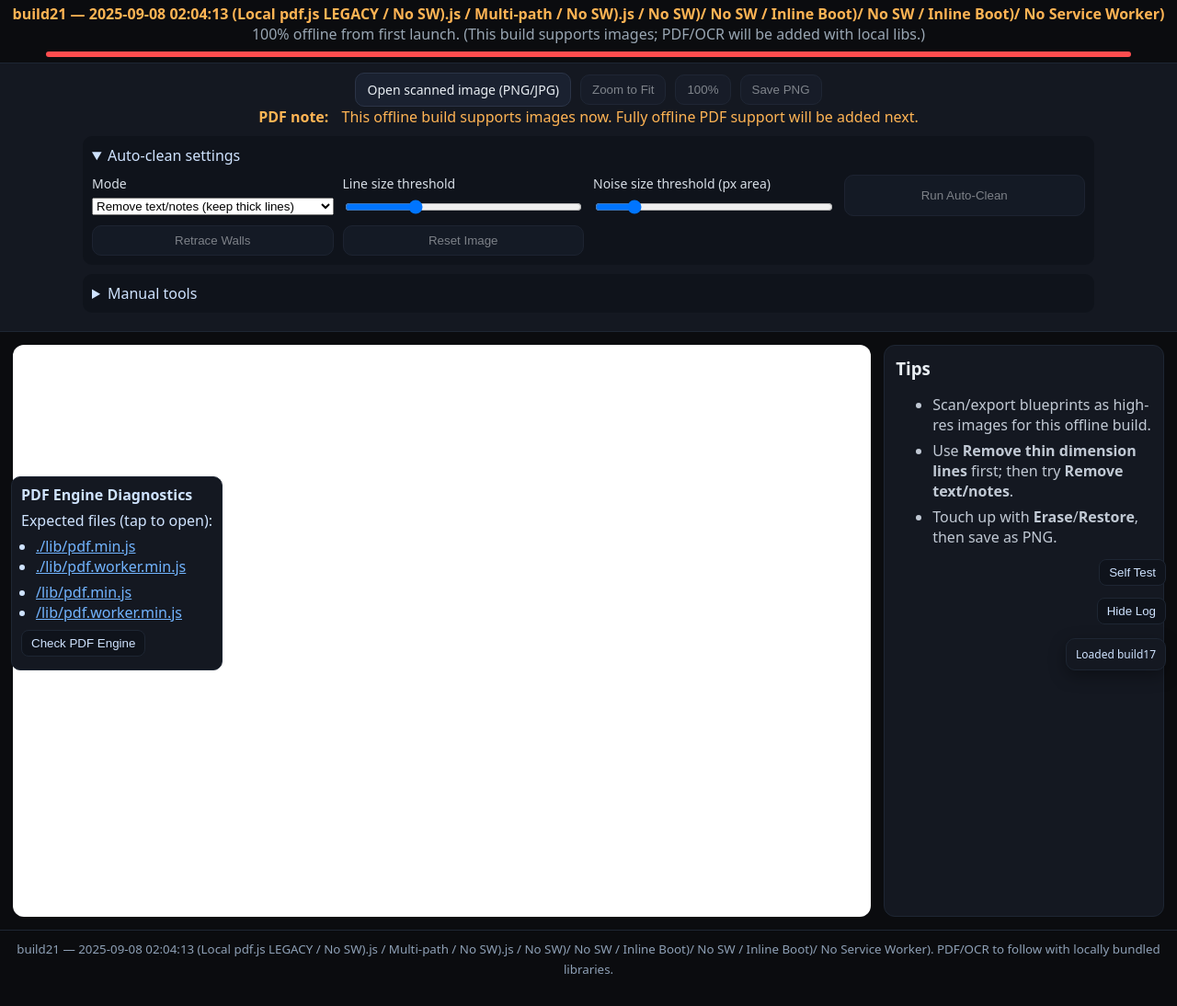
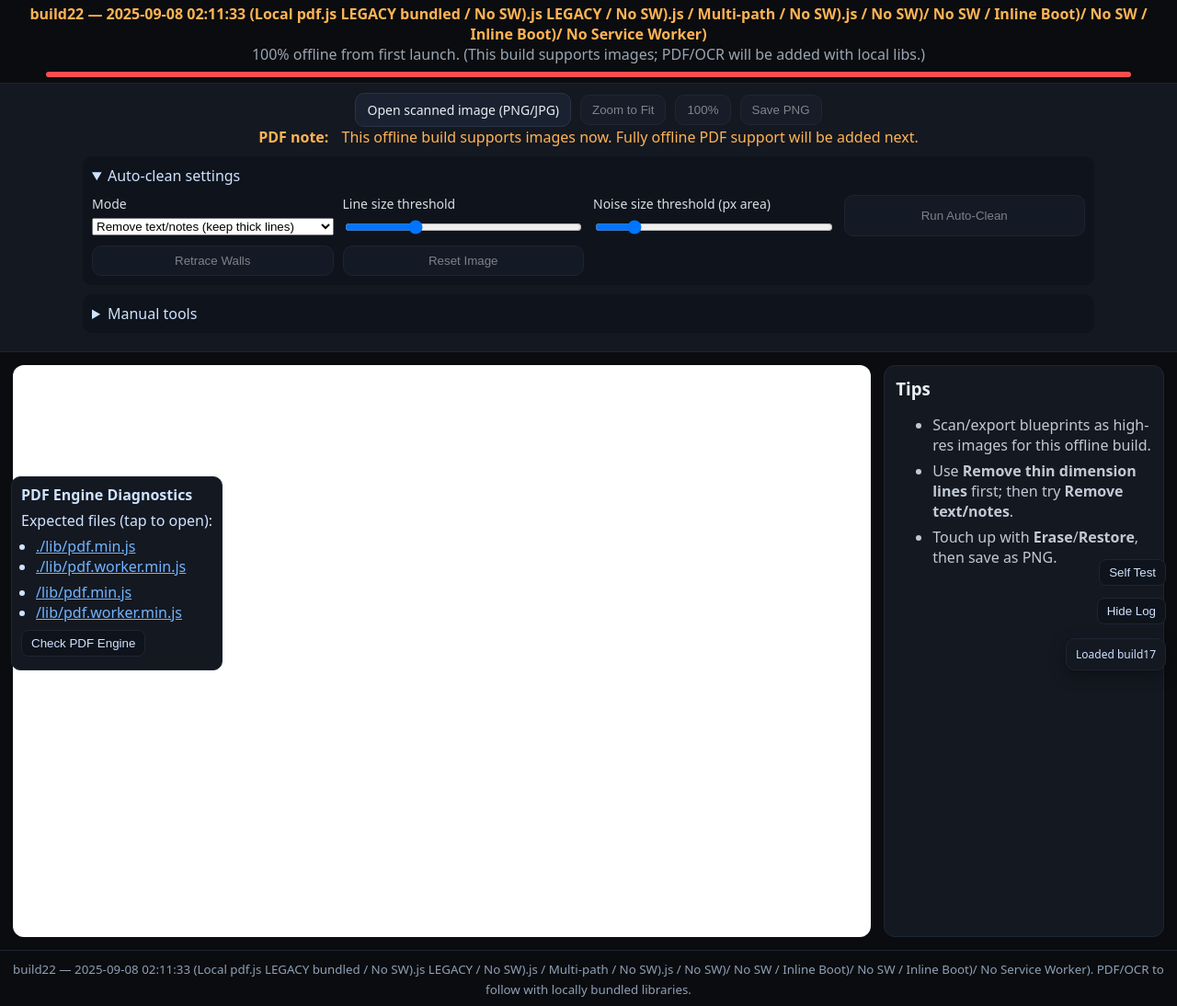
Before and after one commit to bergercasey/Hvacblueprintclear, a plain HTML site: page index.html in a window 1280 px wide. Shown: the part 59-1153 px from the top of the page at 92% size. Before the commit the page ends 1131 px from the top, so only its background shows below. Drawn offline with Linux system fonts and the light colour scheme.

Commit message:
Add files via upload

```diff
--- a/index.html
+++ b/index.html
@@ -19,7 +19,7 @@
 <body>
   <header>
     <h1>Blueprint Cleaner — Offline</h1>
-    <p style="margin:6px 0 0;color:#ffb454;font-weight:600">build21 — 2025-09-08 02:04:13 (Local pdf.js LEGACY / No SW).js / Multi-path / No SW).js / No SW)/ No SW / Inline Boot)/ No SW / Inline Boot)/ No Service Worker)</p>
+    <p style="margin:6px 0 0;color:#ffb454;font-weight:600">build22 — 2025-09-08 02:11:33 (Local pdf.js LEGACY bundled / No SW).js LEGACY / No SW).js / Multi-path / No SW).js / No SW)/ No SW / Inline Boot)/ No SW / Inline Boot)/ No Service Worker)</p>
     <p class="tagline">100% offline from first launch. (This build supports images; PDF/OCR will be added with local libs.)</p>
   <div style="height:6px;background:#ff4d4f;margin:8px auto 0;max-width:1180px;border-radius:4px"></div>
 </header>
@@ -97,7 +97,7 @@
   </main>
 
   <footer>
-    <small>build21 — 2025-09-08 02:04:13 (Local pdf.js LEGACY / No SW).js / Multi-path / No SW).js / No SW)/ No SW / Inline Boot)/ No SW / Inline Boot)/ No Service Worker). PDF/OCR to follow with locally bundled libraries.</small>
+    <small>build22 — 2025-09-08 02:11:33 (Local pdf.js LEGACY bundled / No SW).js LEGACY / No SW).js / Multi-path / No SW).js / No SW)/ No SW / Inline Boot)/ No SW / Inline Boot)/ No Service Worker). PDF/OCR to follow with locally bundled libraries.</small>
   </footer>
 
 
--- /dev/null
+++ b/lib/legacy/pdf.min.js
@@ -0,0 +1 @@
+// Failed to download https://cdn.jsdelivr.net/npm/pdfjs-dist@4.7.76/legacy/build/pdf.min.js: <urlopen error [Errno -3] Temporary failure in name resolution>
--- /dev/null
+++ b/lib/legacy/pdf.worker.min.js
@@ -0,0 +1 @@
+// Failed to download https://cdn.jsdelivr.net/npm/pdfjs-dist@4.7.76/legacy/build/pdf.worker.min.js: <urlopen error [Errno -3] Temporary failure in name resolution>
```
Also changed, not shown: lib/PLACE_FILES_HERE.txt (added).
